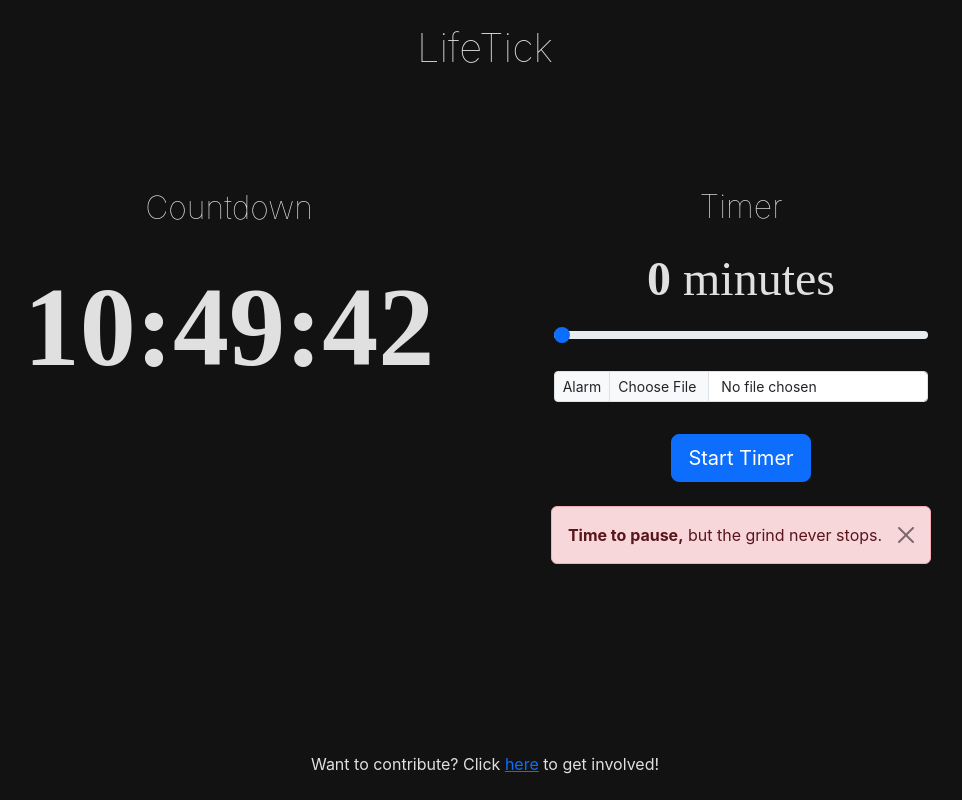
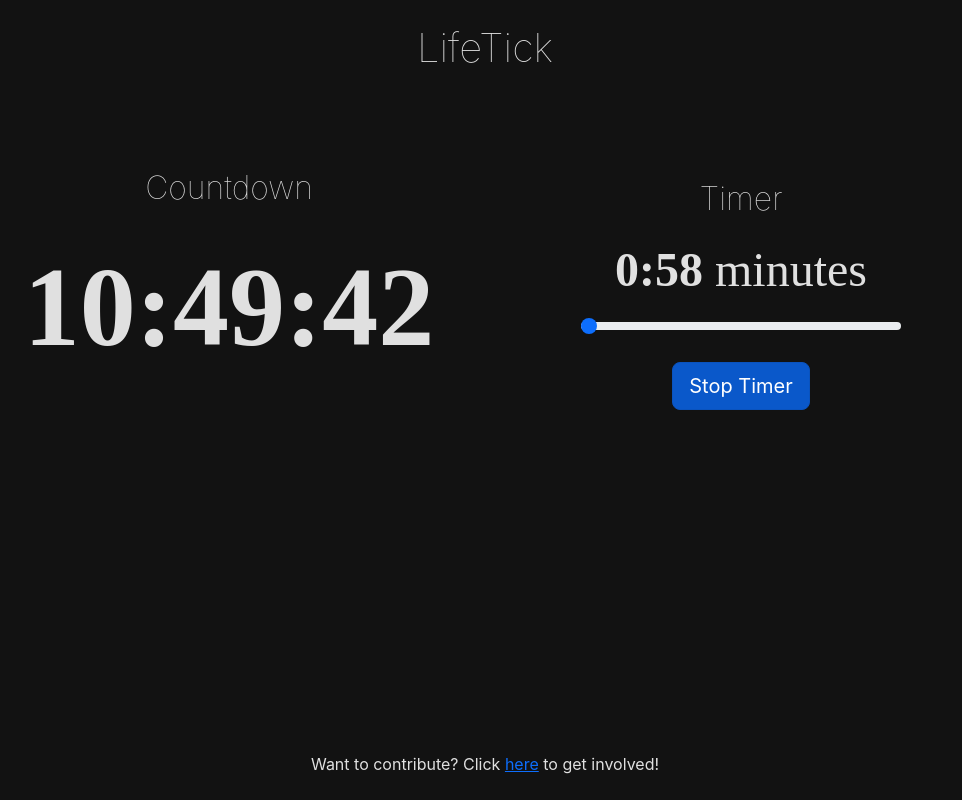
Before and after one commit to thisissanjai/LifeTick, a plain HTML site: page index.html in a window 1280 px wide. Both pictures are taken after a click on the button "Start Timer". Shown: the whole page, without its empty margins (155-1117 px from the left). Drawn offline with nearby package versions, Linux system fonts and the light colour scheme.

Commit message:
Remove alarm file input and fix alignment

```diff
--- a/index.html
+++ b/index.html
@@ -30,12 +30,8 @@
         <div class="container mt-0 mb-5">
             <h2 class="fs-2 fw-lighter mt-0 mb-3">Timer</h2>
             <div class="timer d-flex flex-column align-items-center">
-                <label for="mm" class="minutes-label form-label text-center"><strong><span class="minutes">0</span></strong> minutes</label>
-                <input type="range" class="form-range mb-2" min="0" max="59" value="0" id="mm">
-                <div class="input-group input-group-sm my-3">
-                    <label class="input-group-text" for="alarm">Alarm</label>
-                    <input type="file" class="form-control" accept="audio/*" id="alarm">
-                </div>
+                <label for="mm" class="minutes-label form-label text-center"><strong><span class="minutes">1</span></strong> minutes</label>
+                <input type="range" class="form-range mb-2" min="1" max="60" value="1" id="mm">
                 <button type="button" class="start-timer btn btn-primary btn-lg my-3">Start Timer</button>
             </div>
             <div class="alert alert-danger alert-dismissible fade mt-2" role="alert">
--- a/script.js
+++ b/script.js
@@ -35,20 +35,11 @@
     const startButton = document.querySelector(".start-timer");
     const slider = document.querySelector("#mm");
     const display = document.querySelector(".minutes");
-    const alarmInput = document.querySelector("#alarm");
     const alertBox = document.querySelector(".alert");
     const alertCloseButton = document.querySelector(".btn-close");
 
     let activeTimerInterval = null;
-    let alarmSound = null; // To store the alarm sound
-
-    // Load the alarm sound when a file is selected
-    alarmInput.addEventListener("change", function () {
-        const file = alarmInput.files[0]; // Get the selected file
-        if (file) {
-            alarmSound = new Audio(URL.createObjectURL(file)); // Create an Audio object
-        }
-    });
+    let alarmSound = new Audio("https://pub-f6308f0827f74ce4b354072b6280fb67.r2.dev/lifetick/1.mp3");
 
     alertCloseButton.addEventListener("click", function () {
         alertBox.classList.remove("show");
@@ -111,8 +102,8 @@
 // Reset Timer UI
 function resetTimerUI(button, slider, display) {
     button.innerHTML = "Start Timer";
-    slider.value = 0;
-    display.innerHTML = "0";
+    slider.value = 1;
+    display.innerHTML = "1";
     button.classList.remove("active");
 }
 
--- a/style.css
+++ b/style.css
@@ -10,7 +10,7 @@
 }
 
 main {
-    min-height: 80vh;
+    min-height: 60svh;
     align-items: center;
 }
 
@@ -18,7 +18,7 @@
     font-size: 7rem;
     font-weight: bolder;
     font-family: initial !important;
-    padding-bottom: 10.5rem;
+    padding-bottom: 8rem;
 }
 
 .minutes-label {
@@ -26,13 +26,12 @@
     font-family: initial !important;
 }
 
-.spinner {
-    font-size: 2rem;
-    margin: 2rem;
-    padding-top: 1rem;
+.timer {
+    width: 20rem;
 }
 
 .container {
+    padding-top: 5rem;
     width: 40vw;
     display: flex;
     flex-direction: column;
@@ -42,10 +41,12 @@
 @media only screen and (max-width: 800px) {
     .container {
         width: 90vw;
+        margin-bottom: 2rem;
     }
 
     .countdown {
         font-size: 5rem;
+        padding-bottom: 0rem;
     }
 
     main {
```
